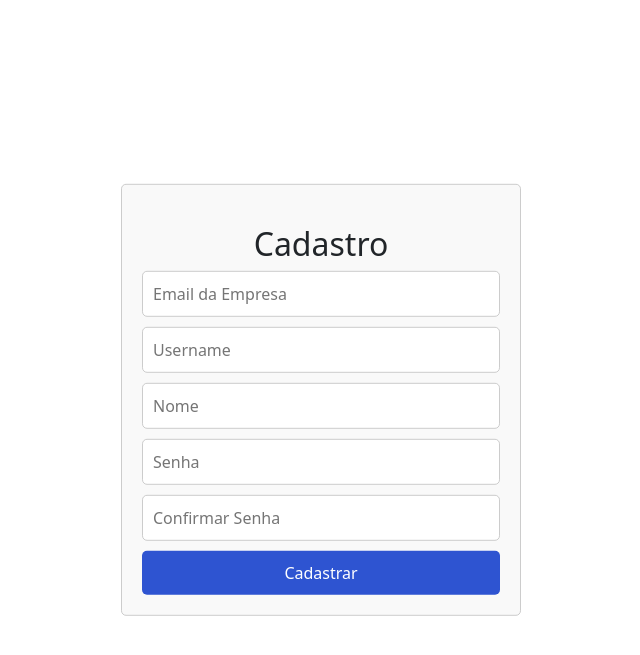
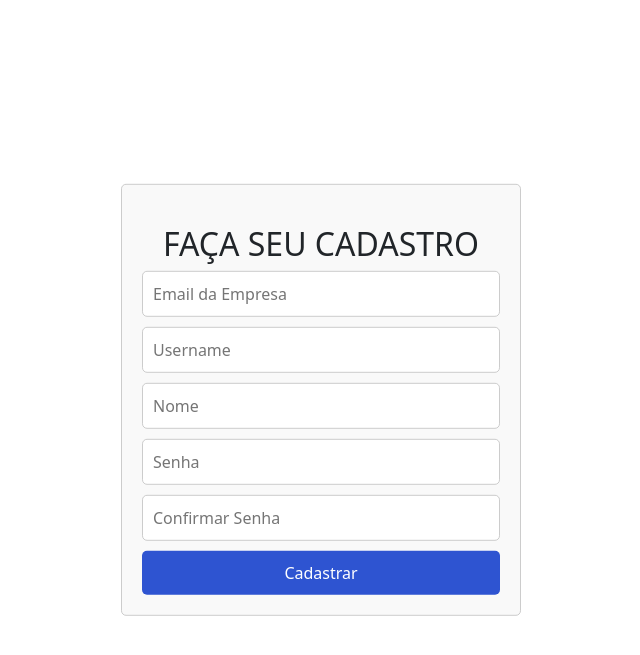
Before and after one commit to majupeixoto/cafe_projeto, a Django app: page /funcionario_cadastro/ in a window 1280 px wide. Shown: the top 655 px of the page, without its empty margins (319-959 px from the left). Run offline with Django 5.2, Linux system fonts and the light colour scheme; parts of the project's set-up code (start-up, migrations or seed data) failed here and were passed over.

Commit message:
faça seu cadastro

```diff
--- a/Projeto/apps/templates/apps/cliente_cadastro.html
+++ b/Projeto/apps/templates/apps/cliente_cadastro.html
@@ -20,7 +20,6 @@
 
             <input type="text" placeholder="Email" id="id_email" name="email" required><br><br>
 
-
             <input type="password" placeholder="Senha" id="id_senha" name="senha" required><br><br>
 
             <input type="password" placeholder="Confirmar Senha" id="id_confirmar_senha" name="confirmar_senha" required><br><br>
--- a/Projeto/apps/templates/apps/funcionario_cadastro.html
+++ b/Projeto/apps/templates/apps/funcionario_cadastro.html
@@ -2,7 +2,7 @@
 
 {% block body %}
     <div class="container">
-        <h2>Cadastro</h2>
+        <h2>FAÇA SEU CADASTRO</h2>
 
         <form class="login cadastro-form" action="{% if form_type == 'cliente' %}{% url 'cliente_cadastro' %}{% elif form_type == 'funcionario' %}{% url 'funcionario_cadastro' %}{% endif %}" method="post">
             {% csrf_token %}
```
